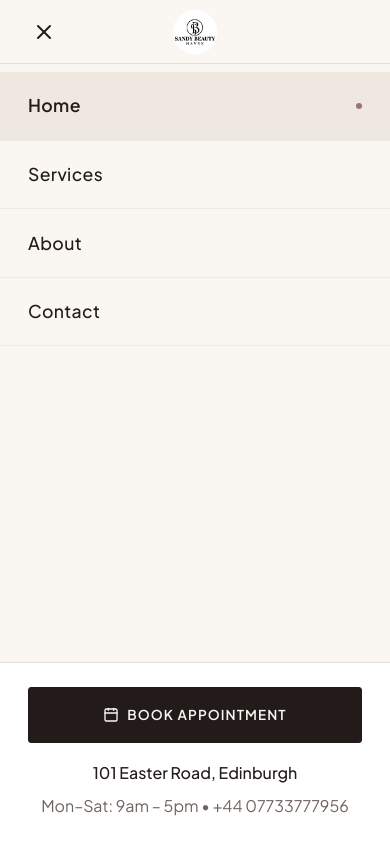
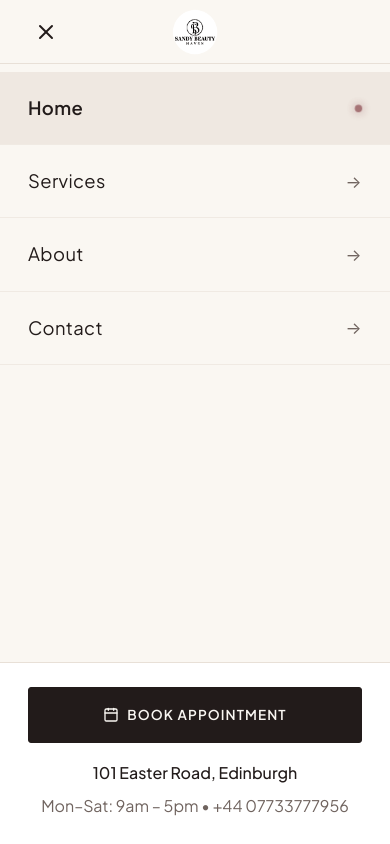
Before and after one commit to Temy-topsy/sandybeautyhaven, a React (Vite) app: page / in a window 390 px wide. Both pictures are taken after a click on the button 351 px from the left and 31 px from the top of the page. Shown: the top 844 px of the page. Built offline with nearby package versions, Linux system fonts and the light colour scheme.

Commit message:
feat: luxury mobile menu drawer transitions, staggered cascade links, tactile button compression, and responsive toast feedback

```diff
--- a/src/components/layout/Navbar.tsx
+++ b/src/components/layout/Navbar.tsx
@@ -19,6 +19,18 @@ export const Navbar: React.FC = () => {
   useEffect(() => {
     setMobileMenuOpen(false);
   }, [location.pathname]);
+
+  // Lock background scroll when full-screen mobile menu is open
+  useEffect(() => {
+    if (mobileMenuOpen) {
+      document.body.style.overflow = 'hidden';
+    } else {
+      document.body.style.overflow = '';
+    }
+    return () => {
+      document.body.style.overflow = '';
+    };
+  }, [mobileMenuOpen]);
 
   const navLinks = [
     { name: 'Home', path: '/' },
@@ -127,7 +139,7 @@ export const Navbar: React.FC = () => {
               Book Now
             </Link>
 
-            {/* Mobile Menu Toggle Button */}
+            {/* Mobile Menu Toggle Button with Tactile Feedback */}
             <button
               type="button"
               onClick={() => setMobileMenuOpen(!mobileMenuOpen)}
@@ -143,57 +155,36 @@ export const Navbar: React.FC = () => {
                 padding: '0.45rem',
                 cursor: 'pointer',
                 color: isTransparent ? '#FFFFFF' : 'var(--color-espresso)',
-                backdropFilter: isTransparent ? 'blur(6px)' : 'none',
-                transition: 'all 0.25s ease'
+                backdropFilter: isTransparent ? 'blur(6px)' : 'none'
               }}
               className="mobile-menu-btn"
             >
+              <span style={{
+                display: 'flex',
+                alignItems: 'center',
+                justifyContent: 'center',
+                transition: 'transform 0.25s cubic-bezier(0.16, 1, 0.3, 1)',
+                transform: mobileMenuOpen ? 'rotate(90deg)' : 'none'
+              }}>
                 {mobileMenuOpen ? <X size={20} /> : <Menu size={20} />}
+              </span>
             </button>
           </div>
         </div>
       </header>
 
-      {/* Full-Screen Mobile Navigation (Honey Bee Beautiful Refined Layout) */}
-      {mobileMenuOpen && (
+      {/* Full-Screen Mobile Navigation with Smooth Entrance & Cascade Animation */}
       <div
-          style={{
-            position: 'fixed',
-            inset: 0,
-            width: '100vw',
-            height: '100dvh',
-            backgroundColor: 'var(--color-ivory)',
-            zIndex: 1000,
-            display: 'flex',
-            flexDirection: 'column',
-            overflowY: 'auto'
-          }}
+        className={`mobile-menu-drawer ${mobileMenuOpen ? 'is-open' : ''}`}
+        aria-hidden={!mobileMenuOpen}
       >
         {/* Top Bar with Close X and Centered Bold Logo */}
-          <div
-            style={{
-              height: 'var(--header-height)',
-              padding: '0 1.5rem',
-              display: 'grid',
-              gridTemplateColumns: '40px 1fr 40px',
-              alignItems: 'center',
-              borderBottom: '1px solid var(--color-border)'
-            }}
-          >
+        <div className="mobile-menu-header">
           <button
             type="button"
             onClick={() => setMobileMenuOpen(false)}
             aria-label="Close menu"
-              style={{
-                background: 'transparent',
-                border: 'none',
-                padding: '0.4rem',
-                cursor: 'pointer',
-                color: 'var(--color-espresso)',
-                display: 'flex',
-                alignItems: 'center',
-                justifyContent: 'center'
-              }}
+            className="mobile-menu-close-btn"
           >
             <X size={24} />
           </button>
@@ -209,47 +200,31 @@ export const Navbar: React.FC = () => {
           <div />
         </div>
 
-          {/* Full-Screen Clean Navigation Links */}
-          <nav style={{ display: 'flex', flexDirection: 'column', flex: 1, paddingTop: '0.5rem' }}>
-            {navLinks.map((link) => {
+        {/* Full-Screen Clean Navigation Links with Staggered Cascade */}
+        <nav className="mobile-nav-links-list">
+          {navLinks.map((link, idx) => {
             const active = isActive(link.path);
             return (
               <Link
                 key={link.path}
                 to={link.path}
                 onClick={() => setMobileMenuOpen(false)}
-                  style={{
-                    padding: '1.15rem 1.75rem',
-                    fontSize: '1.1rem',
-                    fontWeight: active ? 600 : 500,
-                    letterSpacing: '0.02em',
-                    color: 'var(--color-espresso)',
-                    backgroundColor: active ? 'var(--color-surface-warm)' : 'transparent',
-                    borderBottom: '1px solid var(--color-border-subtle)',
-                    display: 'flex',
-                    alignItems: 'center',
-                    justifyContent: 'space-between'
-                  }}
+                className={`mobile-nav-link ${active ? 'is-active' : ''}`}
+                style={{ animationDelay: `${(idx + 1) * 0.05}s` }}
               >
                 <span>{link.name}</span>
-                  {active && <span style={{ width: '6px', height: '6px', borderRadius: '50%', backgroundColor: 'var(--color-rose)' }} />}
+                {active ? (
+                  <span className="mobile-nav-dot" />
+                ) : (
+                  <span className="mobile-nav-arrow">→</span>
+                )}
               </Link>
             );
           })}
         </nav>
 
         {/* Bottom Booking Action & Studio Location Details */}
-          <div
-            style={{
-              padding: '1.5rem 1.75rem',
-              marginTop: 'auto',
-              borderTop: '1px solid var(--color-border)',
-              backgroundColor: 'var(--color-surface)',
-              display: 'flex',
-              flexDirection: 'column',
-              gap: '1rem'
-            }}
-          >
+        <div className="mobile-menu-footer">
           <Link
             to="/schedule"
             onClick={() => setMobileMenuOpen(false)}
@@ -284,7 +259,6 @@ export const Navbar: React.FC = () => {
           </div>
         </div>
       </div>
-      )}
 
       {/* Global Responsive CSS rule */}
       <style>{`
--- a/src/index.css
+++ b/src/index.css
@@ -663,6 +663,281 @@ button:focus-visible, a:focus-visible, input:focus-visible, select:focus-visible
   background-color: #8E5A5D !important;
 }
 
+/* ============================================================== */
+/* LUXURY MOBILE MENU DRAWER & STAGGERED CASCADE ANIMATIONS */
+/* ============================================================== */
+.mobile-menu-drawer {
+  position: fixed;
+  inset: 0;
+  width: 100vw;
+  height: 100dvh;
+  background-color: var(--color-ivory);
+  z-index: 1000;
+  display: flex;
+  flex-direction: column;
+  overflow-y: auto;
+  opacity: 0;
+  pointer-events: none;
+  transform: translateY(-8px);
+  transition: opacity 0.28s cubic-bezier(0.16, 1, 0.3, 1), transform 0.3s cubic-bezier(0.16, 1, 0.3, 1);
+  -webkit-overflow-scrolling: touch;
+}
+
+.mobile-menu-drawer.is-open {
+  opacity: 1;
+  pointer-events: auto;
+  transform: translateY(0);
+}
+
+.mobile-menu-header {
+  height: var(--header-height);
+  padding: 0 1.5rem;
+  display: grid;
+  grid-template-columns: 44px 1fr 44px;
+  align-items: center;
+  border-bottom: 1px solid var(--color-border);
+  background-color: var(--color-ivory);
+  position: sticky;
+  top: 0;
+  z-index: 2;
+}
+
+.mobile-menu-close-btn {
+  background: transparent;
+  border: none;
+  padding: 0.5rem;
+  cursor: pointer;
+  color: var(--color-espresso);
+  display: flex;
+  align-items: center;
+  justify-content: center;
+  border-radius: var(--radius-sm);
+  transition: transform 0.22s cubic-bezier(0.16, 1, 0.3, 1), background-color 0.2s ease;
+}
+
+.mobile-menu-close-btn:hover {
+  transform: rotate(90deg) scale(1.1);
+  background-color: rgba(34, 27, 26, 0.05);
+}
+
+.mobile-menu-close-btn:active {
+  transform: rotate(90deg) scale(0.9);
+}
+
+.mobile-nav-links-list {
+  display: flex;
+  flex-direction: column;
+  flex: 1;
+  padding-top: 0.5rem;
+}
+
+.mobile-nav-link {
+  padding: 1.25rem 1.75rem;
+  font-size: 1.15rem;
+  letter-spacing: 0.02em;
+  color: var(--color-espresso);
+  border-bottom: 1px solid var(--color-border-subtle);
+  display: flex;
+  align-items: center;
+  justify-content: space-between;
+  text-decoration: none;
+  background-color: transparent;
+  opacity: 0;
+  transform: translateY(14px);
+  transition: background-color 0.18s ease, padding-left 0.2s cubic-bezier(0.16, 1, 0.3, 1), transform 0.12s ease;
+}
+
+.mobile-menu-drawer.is-open .mobile-nav-link {
+  animation: mobileLinkCascade 0.38s cubic-bezier(0.16, 1, 0.3, 1) forwards;
+}
+
+.mobile-nav-link:hover {
+  padding-left: 2.1rem;
+  background-color: rgba(163, 111, 114, 0.06);
+}
+
+.mobile-nav-link:active {
+  transform: scale(0.985);
+  background-color: rgba(163, 111, 114, 0.14) !important;
+}
+
+.mobile-nav-link.is-active {
+  background-color: var(--color-surface-warm);
+  font-weight: 600;
+}
+
+.mobile-nav-dot {
+  width: 7px;
+  height: 7px;
+  border-radius: 50%;
+  background-color: var(--color-rose);
+  box-shadow: 0 0 8px rgba(163, 111, 114, 0.7);
+  animation: pulseDot 2s infinite ease-in-out;
+}
+
+.mobile-nav-arrow {
+  color: var(--color-taupe);
+  font-size: 1.05rem;
+  transition: transform 0.2s ease, color 0.2s ease;
+}
+
+.mobile-nav-link:hover .mobile-nav-arrow {
+  transform: translateX(4px);
+  color: var(--color-rose);
+}
+
+.mobile-menu-footer {
+  padding: 1.5rem 1.75rem;
+  margin-top: auto;
+  border-top: 1px solid var(--color-border);
+  background-color: var(--color-surface);
+  display: flex;
+  flex-direction: column;
+  gap: 1rem;
+  opacity: 0;
+  transform: translateY(10px);
+}
+
+.mobile-menu-drawer.is-open .mobile-menu-footer {
+  animation: mobileFooterFade 0.4s 0.22s cubic-bezier(0.16, 1, 0.3, 1) forwards;
+}
+
+@keyframes mobileLinkCascade {
+  from {
+    opacity: 0;
+    transform: translateY(14px);
+  }
+  to {
+    opacity: 1;
+    transform: translateY(0);
+  }
+}
+
+@keyframes mobileFooterFade {
+  from {
+    opacity: 0;
+    transform: translateY(10px);
+  }
+  to {
+    opacity: 1;
+    transform: translateY(0);
+  }
+}
+
+@keyframes pulseDot {
+  0%, 100% {
+    transform: scale(1);
+    opacity: 1;
+  }
+  50% {
+    transform: scale(1.3);
+    opacity: 0.8;
+  }
+}
+
+/* ============================================================== */
+/* TACTILE SHORT-LIVED USER FEEDBACK ACROSS THE ENTIRE WEBSITE */
+/* ============================================================== */
+
+/* Universal tactile button press */
+button,
+.btn,
+a.btn,
+.mobile-menu-btn {
+  -webkit-tap-highlight-color: transparent;
+}
+
+button:not(:disabled):active,
+.btn:not(:disabled):active,
+a.btn:active {
+  transform: scale(0.96) !important;
+  transition-duration: 0.08s !important;
+}
+
+/* Category filter buttons tactile tap */
+.booking-cat-btn:active,
+.filter-pill:active {
+  transform: scale(0.92) !important;
+  transition-duration: 0.06s !important;
+}
+
+/* Hero directional arrows micro-feedback */
+.hero-slider-arrow {
+  transition: transform 0.2s cubic-bezier(0.16, 1, 0.3, 1), background-color 0.2s ease !important;
+}
+.hero-slider-arrow:hover {
+  transform: translateY(-50%) scale(1.12) !important;
+}
+.hero-slider-arrow:active {
+  transform: translateY(-50%) scale(0.9) !important;
+}
+
+/* Mobile 2-column treatment cards tactile feedback */
+.mobile-services-grid a {
+  transition: transform 0.22s cubic-bezier(0.16, 1, 0.3, 1), box-shadow 0.22s ease, border-color 0.22s ease;
+  -webkit-tap-highlight-color: transparent;
+}
+.mobile-services-grid a:active {
+  transform: scale(0.96);
+  background-color: var(--color-surface-subtle);
+}
+.mobile-services-grid a img {
+  transition: transform 0.45s cubic-bezier(0.16, 1, 0.3, 1);
+}
+.mobile-services-grid a:hover img {
+  transform: scale(1.05);
+}
+.mobile-services-grid a:hover {
+  border-color: var(--color-rose);
+}
+
+/* Editorial cards smooth zoom & tap feedback */
+.editorial-card img {
+  transition: transform 0.5s cubic-bezier(0.16, 1, 0.3, 1);
+}
+.editorial-card:hover img {
+  transform: scale(1.04);
+}
+
+/* Short-lived Pop on Calendar Days and Time Slots */
+.calendar-day-btn,
+.time-slot-btn {
+  transition: all 0.18s cubic-bezier(0.16, 1, 0.3, 1) !important;
+  -webkit-tap-highlight-color: transparent;
+}
+.calendar-day-btn:not(:disabled):active,
+.time-slot-btn:not(:disabled):active {
+  transform: scale(0.92) !important;
+}
+
+/* Responsive Toast Popup */
+.toast-container {
+  animation: toastSlideUp 0.32s cubic-bezier(0.16, 1, 0.3, 1);
+}
+
+@keyframes toastSlideUp {
+  0% {
+    opacity: 0;
+    transform: translateY(16px) scale(0.96);
+  }
+  100% {
+    opacity: 1;
+    transform: translateY(0) scale(1);
+  }
+}
+
+@media (max-width: 640px) {
+  .toast-container {
+    left: 50% !important;
+    right: auto !important;
+    bottom: 1.5rem !important;
+    transform: translateX(-50%) !important;
+    width: calc(100% - 2rem) !important;
+    max-width: 380px !important;
+    justify-content: center !important;
+  }
+}
+
 /* Reduced Motion */
 @media (prefers-reduced-motion: reduce) {
   *, *::before, *::after {
--- a/src/pages/HomePage.tsx
+++ b/src/pages/HomePage.tsx
@@ -177,6 +177,7 @@ export const HomePage: React.FC = () => {
           type="button"
           onClick={handlePrevSlide}
           aria-label="Previous slide"
+          className="hero-slider-arrow"
           style={{
             position: 'absolute',
             left: 'clamp(0.75rem, 2.5vw, 2rem)',
@@ -192,7 +193,6 @@ export const HomePage: React.FC = () => {
             alignItems: 'center',
             justifyContent: 'center',
             cursor: 'pointer',
-            transition: 'all 0.2s ease',
             backdropFilter: 'blur(4px)',
             zIndex: 10
           }}
@@ -204,6 +204,7 @@ export const HomePage: React.FC = () => {
           type="button"
           onClick={handleNextSlide}
           aria-label="Next slide"
+          className="hero-slider-arrow"
           style={{
             position: 'absolute',
             right: 'clamp(0.75rem, 2.5vw, 2rem)',
@@ -219,7 +220,6 @@ export const HomePage: React.FC = () => {
             alignItems: 'center',
             justifyContent: 'center',
             cursor: 'pointer',
-            transition: 'all 0.2s ease',
             backdropFilter: 'blur(4px)',
             zIndex: 10
           }}
```
Also changed, not shown: src/components/ui/Toast.tsx (+15 -3 lines). Lines whose indentation alone changed are shown as unchanged.
